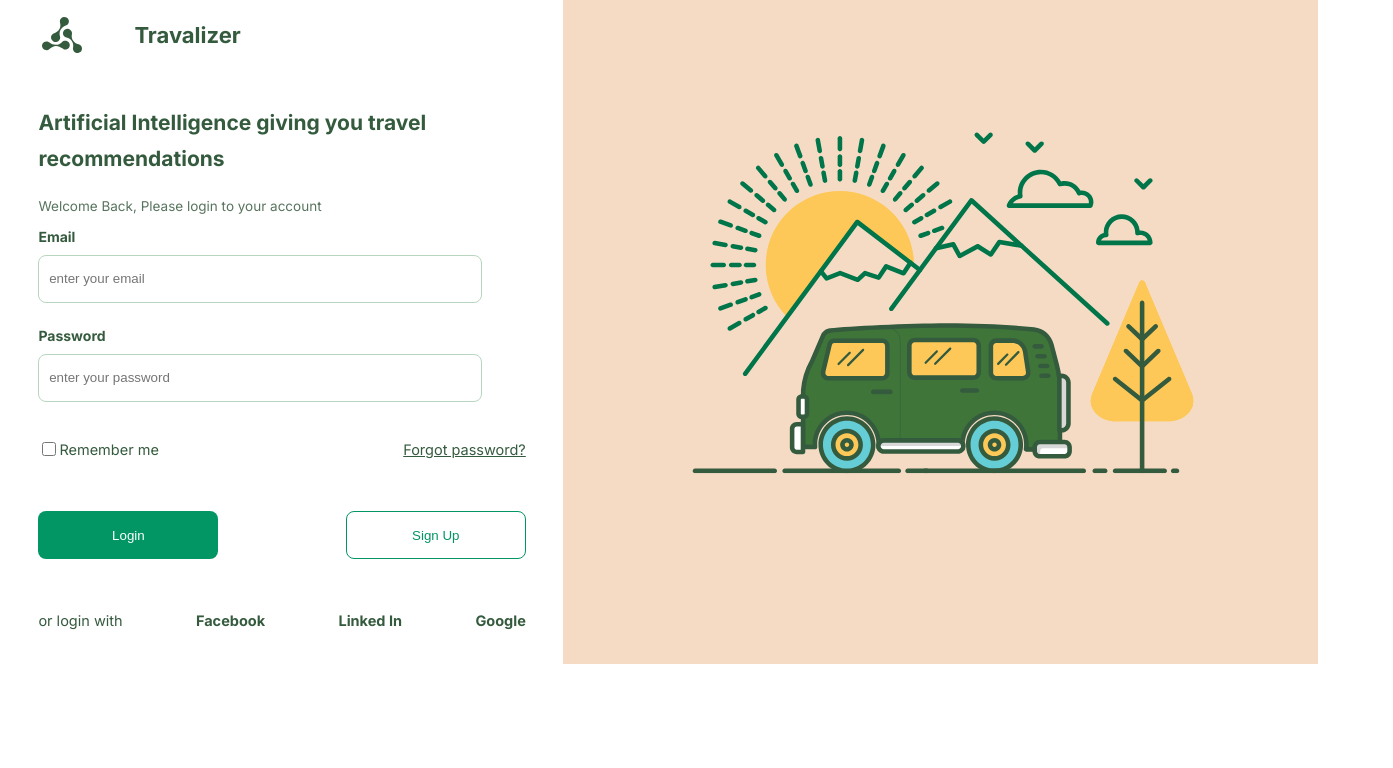
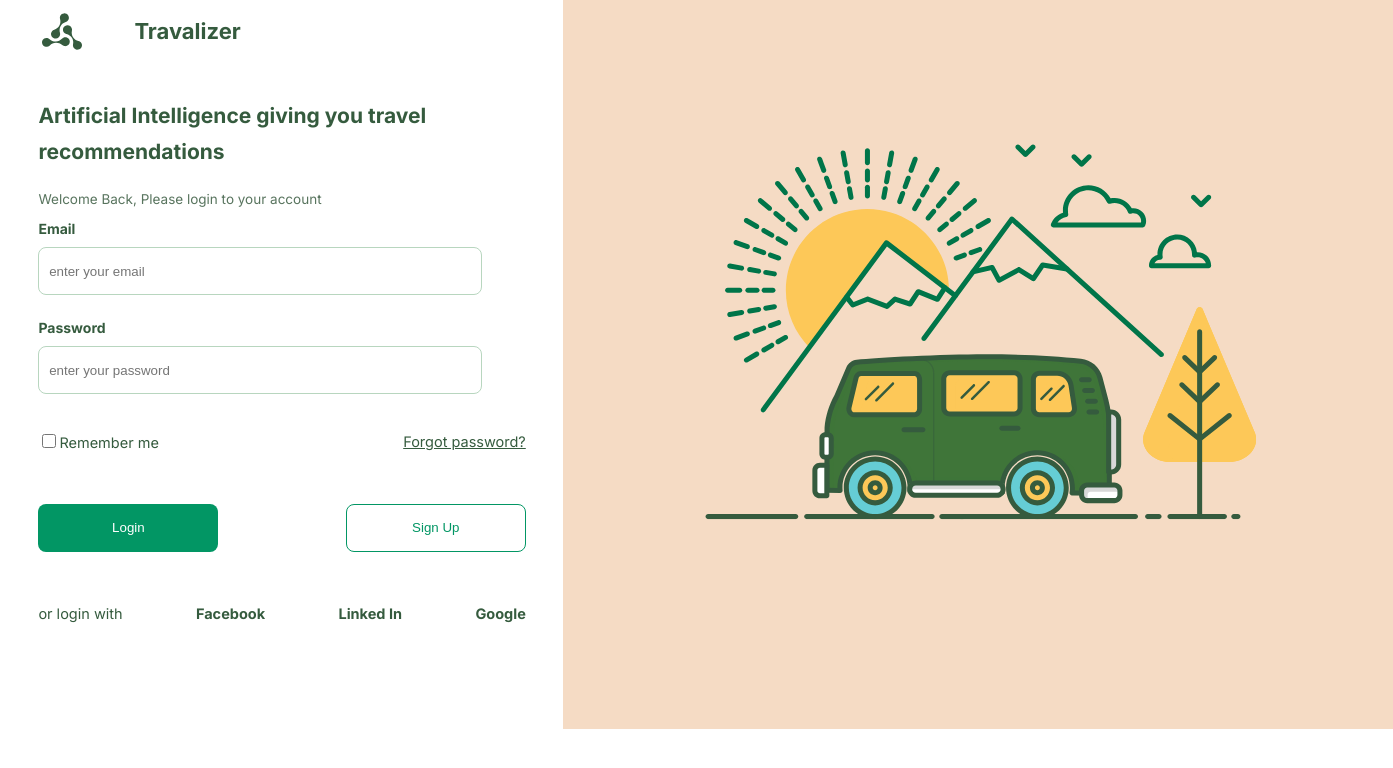
Before and after one commit to ForJessicaSake/Emotion-with-React-Login-Page, a React (Create React App) app: page / in a window 1280 px wide. Shown: the top 768 px of the page, 1393 px wide, since content can reach past the window. Built offline with nearby package versions, Linux system fonts and the light colour scheme; a web font is replaced by a local one.

Commit message:
added the font

```diff
--- a/src/App.js
+++ b/src/App.js
@@ -6,7 +6,6 @@ import logo from "./Asserts/Logo.svg";
 import logo1 from "./Asserts/Logo1.svg";
 
 function App() {
-  const Container = styled.section``;
   const MainContent = styled.main`
     display: flex;
     display: flex;
@@ -56,7 +55,7 @@ function App() {
 
   const HeaderText = styled.h3`
     color: #355b3e;
-    width:80%;
+    width: 80%;
     font-size: 21px;
     font-weight: 700;
     margin-top: 2%;
@@ -171,7 +170,7 @@ function App() {
     }
   `;
   const Image = styled.img`
-    width: 100%;
+    width: 110%;
     padding-left: 5%;
     @media (max-width: 1024px) {
       width: 100%;
@@ -188,7 +187,7 @@ function App() {
     }
   `;
   return (
-    <Container>
+    <main>
       <Nav>
         <Logo src={logo} alt="Logo" />
         <Logo1 src={logo1} alt="Logo1" />
@@ -240,7 +239,7 @@ function App() {
           <Image src={bus} alt="a bus" />
         </ImgContainer>
       </MainContent>
-    </Container>
+    </main>
   );
 }
 export default App;
```
